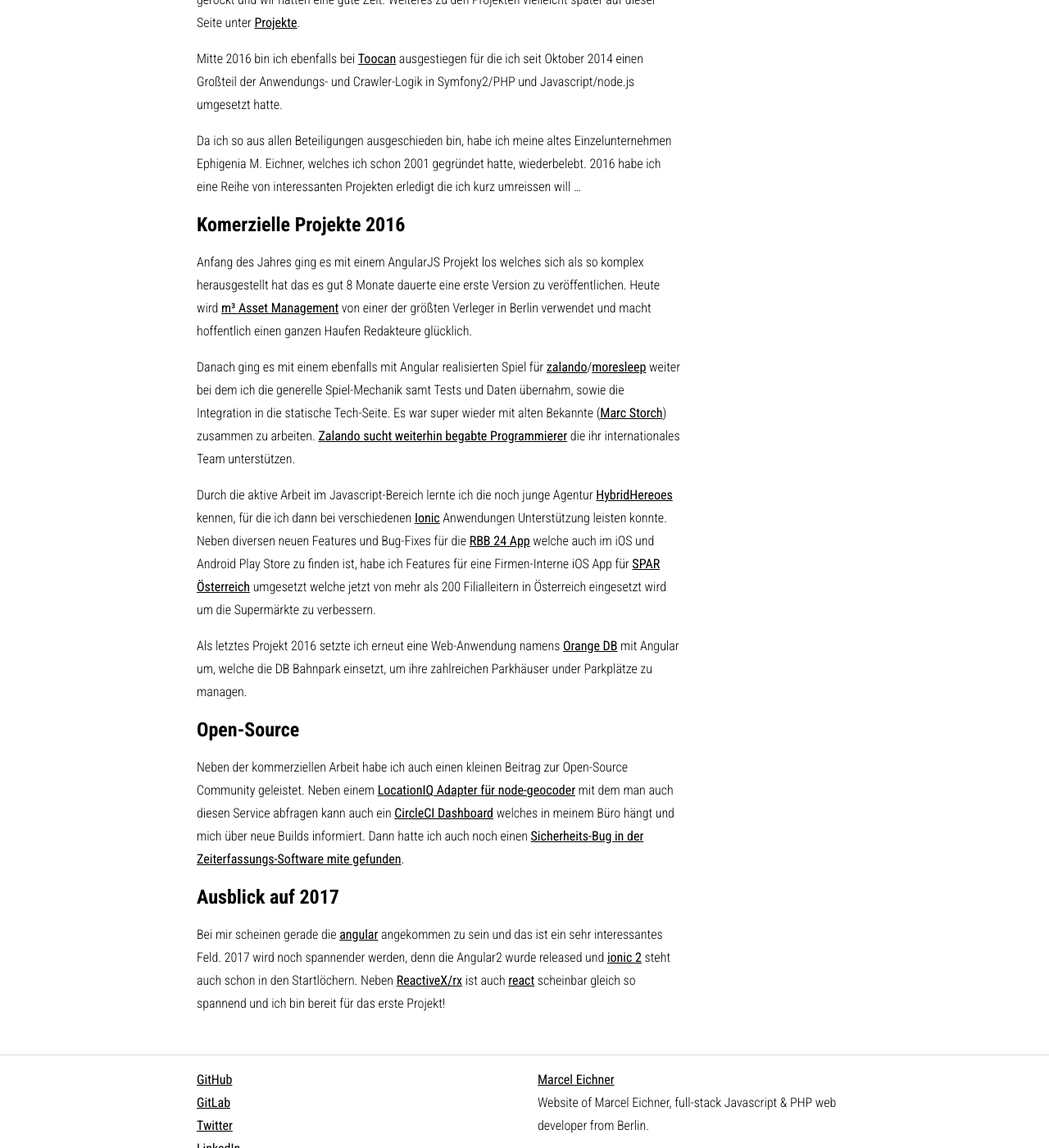
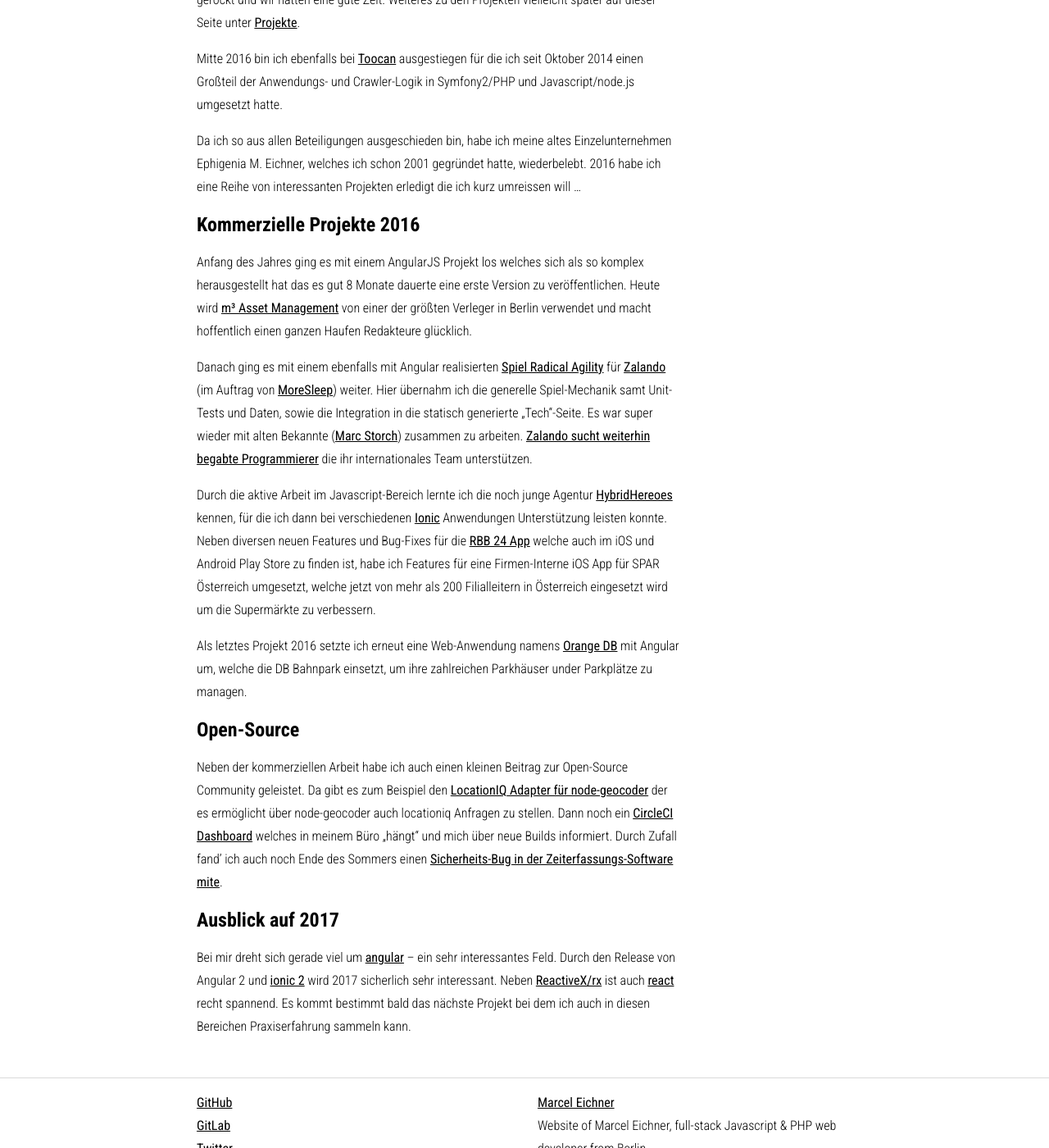
Before and after one commit to lotterliebe/Ephigenia.github.io, a Jekyll site: the page built from _posts/2017-01-16-what-happened.markdown, in a window 1280 px wide and 1400 px high, scrolled down 486 px. Shown: the whole window at 82% size. Built offline with Jekyll 4.4.1, drawn with Linux system fonts in a browser that asks for light colours.

Commit message:
feat: improved copy of blog post

```diff
--- a/_data/agencies.yml
+++ b/_data/agencies.yml
@@ -10,3 +10,6 @@ utecht:
 workonweb:
   name: workonweb
   url: http://www.workonweb.de/
+foobugs:
+  name: foobugs
+  url: http://www.foobugs.com/
--- a/_posts/2017-01-16-what-happened.markdown
+++ b/_posts/2017-01-16-what-happened.markdown
@@ -7,26 +7,26 @@ date: "2017-01-16 10:00"
 
 ### Das Ende von foobugs Oelke & Eichner GbR und Toocan und ein neuer, alter Anfang
 
-Ende 2015 habe ich mich aus der [foobugs](http://foobugs.com/) Oelke & Eichner GbR mit René Oelke gelöst, welche zusammen mit ihm im Oktober 2011 gegründet hatte. In den guten 3½ Jahren haben wir verschiedenste PHP und Javascript Projekte sowie Workshops und Open-Source Projekte gerockt und wir hatten eine gute Zeit. Weiteres zu den Projekten vielleicht später auf dieser Seite unter [Projekte]({{ site.baseurl }}/project).
+Ende 2015 habe ich mich aus der [{{site.data.agencies.foobugs.name}}]({{site.data.agencies.foobugs.url}}) Oelke & Eichner GbR mit René Oelke gelöst, welche zusammen mit ihm im Oktober 2011 gegründet hatte. In den guten 3½ Jahren haben wir verschiedenste PHP und Javascript Projekte sowie Workshops und Open-Source Projekte gerockt und wir hatten eine gute Zeit. Weiteres zu den Projekten vielleicht später auf dieser Seite unter [Projekte]({{ site.baseurl }}/project).
 
 Mitte 2016 bin ich ebenfalls bei [Toocan](http://www.toocan.biz/) ausgestiegen für die ich seit Oktober 2014 einen Großteil der Anwendungs- und Crawler-Logik in Symfony2/PHP und Javascript/node.js umgesetzt hatte.
 
 Da ich so aus allen Beteiligungen ausgeschieden bin, habe ich meine altes Einzelunternehmen Ephigenia M. Eichner, welches ich schon 2001 gegründet hatte, wiederbelebt. 2016 habe ich eine Reihe von interessanten Projekten erledigt die ich kurz umreissen will …
 
-### Komerzielle Projekte 2016
+### Kommerzielle Projekte 2016
 
 Anfang des Jahres ging es mit einem AngularJS Projekt los welches sich als so komplex herausgestellt hat das es gut 8 Monate dauerte eine erste Version zu veröffentlichen. Heute wird [m³ Asset Management]({{ site.baseurl }}/project/2015-08-m3) von einer der größten Verleger in Berlin verwendet und macht hoffentlich einen ganzen Haufen Redakteure glücklich.
 
-Danach ging es mit einem ebenfalls mit Angular realisierten Spiel für [zalando](https://www.zalando.de/)/[moresleep](http://www.moresleep.net/) weiter bei dem ich die generelle Spiel-Mechanik samt Tests und Daten übernahm, sowie die Integration in die statische Tech-Seite. Es war super wieder mit alten Bekannte ([Marc Storch](http://www.gopogo.de/)) zusammen zu arbeiten. [Zalando sucht weiterhin begabte Programmierer](https://tech.zalando.com/jobs/) die ihr internationales Team unterstützen.
+Danach ging es mit einem ebenfalls mit Angular realisierten [Spiel Radical Agility]({{ site.baseurl }}/project/2016-radical-agility-game) für [{{site.data.clients.zalando.name}}]({{site.data.clients.zalando.url}}) (im Auftrag von [{{site.data.agencies.moresleep.name}}](site.data.agencies.moresleep.url))  weiter. Hier übernahm ich die generelle Spiel-Mechanik samt Unit-Tests und Daten, sowie die Integration in die statisch generierte „Tech“-Seite. Es war super wieder mit alten Bekannte ([Marc Storch](http://www.gopogo.de/)) zusammen zu arbeiten. [Zalando sucht weiterhin begabte Programmierer](https://tech.zalando.com/jobs/) die ihr internationales Team unterstützen.
 
-Durch die aktive Arbeit im Javascript-Bereich lernte ich die noch junge Agentur [{{site.data.agencies.hybridheroes.name}}]({{site.data.agencies.hybridheroes.url}}) kennen, für die ich dann bei verschiedenen [Ionic](http://ionicframework.com/) Anwendungen Unterstützung leisten konnte. Neben diversen neuen Features und Bug-Fixes für die [RBB 24 App]({{ site.baseurl }}/project/2016-04-rbb-24-app) welche auch im iOS und Android Play Store zu finden ist, habe ich Features für eine Firmen-Interne iOS App für [SPAR Österreich]({{ site.baseurl }}/project/2016-08-spar-vtc) umgesetzt welche jetzt von mehr als 200 Filialleitern in Österreich eingesetzt wird um die Supermärkte zu verbessern.
+Durch die aktive Arbeit im Javascript-Bereich lernte ich die noch junge Agentur [{{site.data.agencies.hybridheroes.name}}]({{site.data.agencies.hybridheroes.url}}) kennen, für die ich dann bei verschiedenen [Ionic](http://ionicframework.com/) Anwendungen Unterstützung leisten konnte. Neben diversen neuen Features und Bug-Fixes für die [RBB 24 App]({{ site.baseurl }}/project/2016-04-rbb-24-app) welche auch im iOS und Android Play Store zu finden ist, habe ich Features für eine Firmen-Interne iOS App für SPAR Österreich umgesetzt, welche jetzt von mehr als 200 Filialleitern in Österreich eingesetzt wird um die Supermärkte zu verbessern.
 
 Als letztes Projekt 2016 setzte ich erneut eine Web-Anwendung namens [Orange DB]({{ site.baseurl }}/project/2016-09-orange-db-admin) mit Angular um, welche die DB Bahnpark einsetzt, um ihre zahlreichen Parkhäuser under Parkplätze zu managen.
 
 ### Open-Source
 
-Neben der kommerziellen Arbeit habe ich auch einen kleinen Beitrag zur Open-Source Community geleistet. Neben einem [LocationIQ Adapter für node-geocoder](https://github.com/nchaulet/node-geocoder/pull/179) mit dem man auch diesen Service abfragen kann auch ein [CircleCI Dashboard](https://github.com/Ephigenia/circleboard2) welches in meinem Büro hängt und mich über neue Builds informiert. Dann hatte ich auch noch einen [Sicherheits-Bug in der Zeiterfassungs-Software mite gefunden](http://blog.yo.lk/2016/08/17/sicherheitsupdate).
+Neben der kommerziellen Arbeit habe ich auch einen kleinen Beitrag zur Open-Source Community geleistet. Da gibt es zum Beispiel den [LocationIQ Adapter für node-geocoder](https://github.com/nchaulet/node-geocoder/pull/179) der es ermöglicht über node-geocoder auch locationiq Anfragen zu stellen. Dann noch ein [CircleCI Dashboard](https://github.com/Ephigenia/circleboard2) welches in meinem Büro „hängt“ und mich über neue Builds informiert. Durch Zufall fand’ ich auch noch Ende des Sommers einen [Sicherheits-Bug in der Zeiterfassungs-Software mite](http://blog.yo.lk/2016/08/17/sicherheitsupdate).
 
 ### Ausblick auf 2017
 
-Bei mir scheinen gerade die [angular](https://angular.io/) angekommen zu sein und das ist ein sehr interessantes Feld. 2017 wird noch spannender werden, denn die Angular2 wurde released und [ionic 2](http://ionic.io/2) steht auch schon in den Startlöchern. Neben [ReactiveX/rx](http://reactivex.io/) ist auch [react](https://facebook.github.io/react/) scheinbar gleich so spannend und ich bin bereit für das erste Projekt!
+Bei mir dreht sich gerade viel um [angular](https://angular.io/) – ein sehr interessantes Feld. Durch den Release von Angular 2 und [ionic 2](http://ionic.io/2) wird 2017 sicherlich sehr interessant. Neben [ReactiveX/rx](http://reactivex.io/) ist auch [react](https://facebook.github.io/react/) recht spannend. Es kommt bestimmt bald das nächste Projekt bei dem ich auch in diesen Bereichen Praxiserfahrung sammeln kann.
```
Also changed, not shown: _projects/2014-10-toocan.md (+1 -1 lines).
